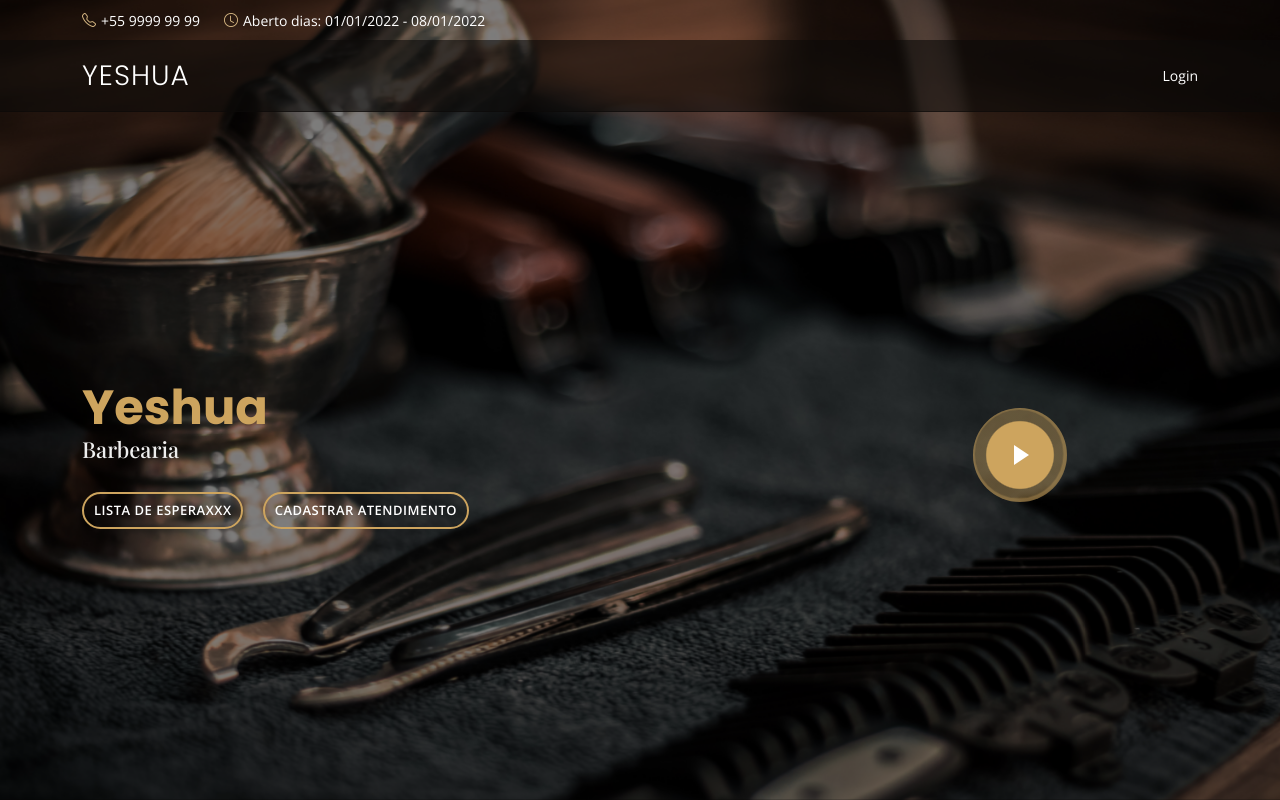
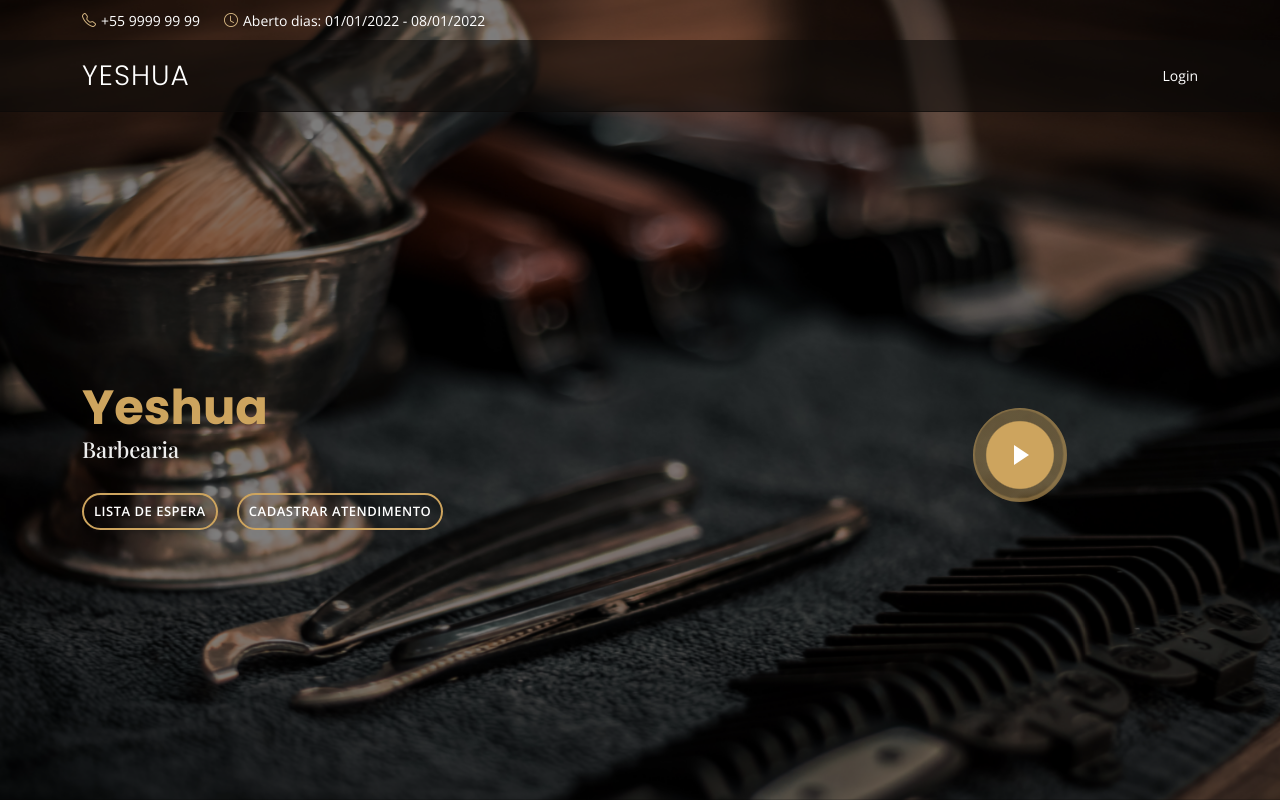
Before and after one commit to GabrielMBoeira/yeshua, a PHP site: page / in a window 1280 px wide. Run offline with PHP 8.4, Linux system fonts and the light colour scheme; some web fonts are replaced.

Commit message:
ajuste label

```diff
--- a/index.php
+++ b/index.php
@@ -74,7 +74,7 @@
           <h2>Barbearia</h2>
 
           <div class="btns">
-            <a href="list.php" class="btn-menu animated fadeInUp scrollto">lista de esperaxxx</a>
+            <a href="list.php" class="btn-menu animated fadeInUp scrollto">lista de espera</a>
             <a href="create.php" class="btn-book animated fadeInUp scrollto">Cadastrar atendimento</a>
           </div>
         </div>
```
